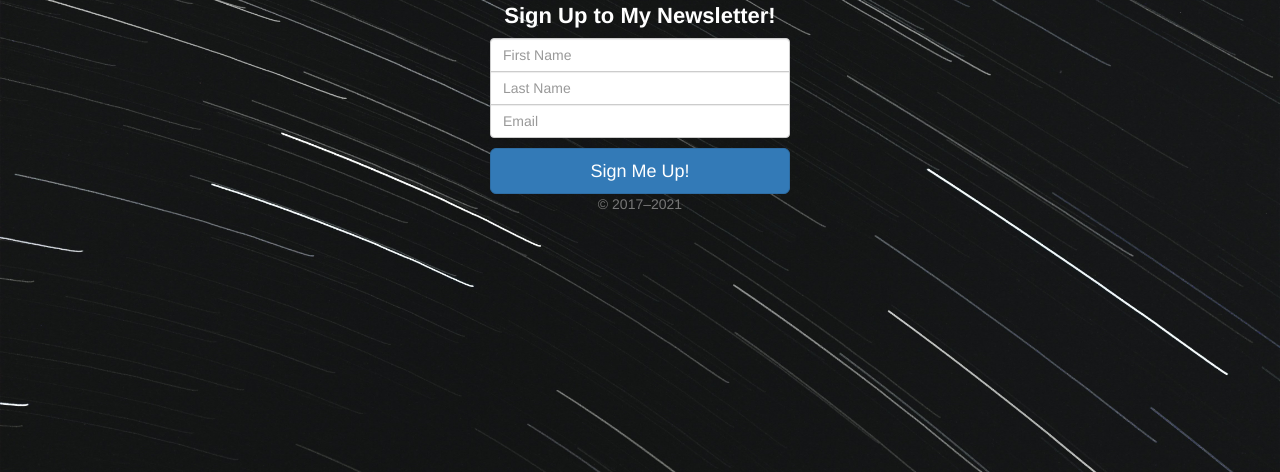
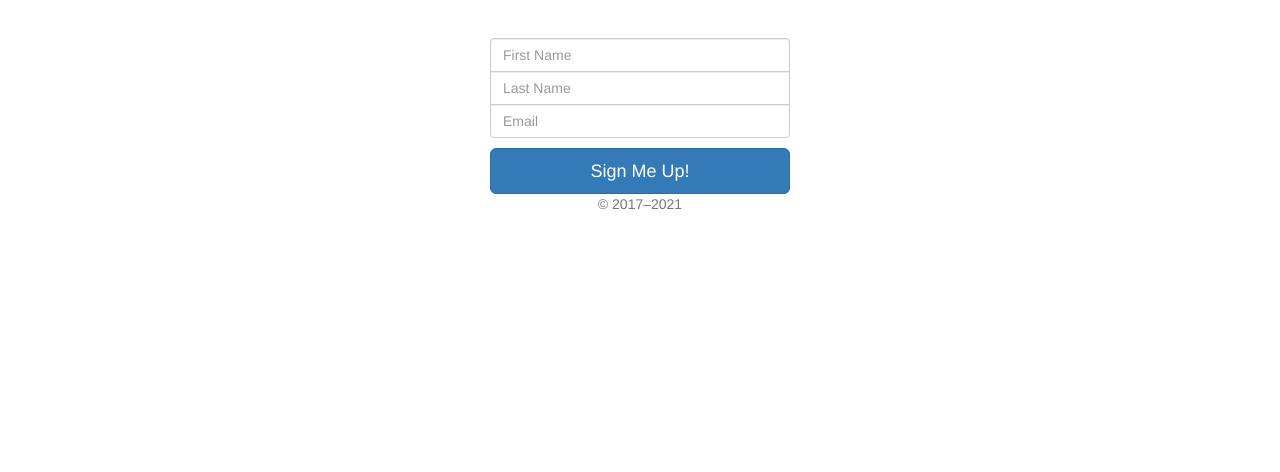
Before and after one commit to abhisheksahani-nova/Newsletter-SignUp, a website: page signup.html in a window 1280 px wide. Shown: the part 328-800 px from the top of the page. Drawn offline with nearby package versions, Linux system fonts and the light colour scheme.

Commit message:
Background img

```diff
--- a/public/css/styles.css
+++ b/public/css/styles.css
@@ -7,9 +7,7 @@ body {
 body {
   display: flex;
   align-items: center;
-  background-image: url("../images/bg2.jpg");
-  background-size: cover ;
-  background-repeat: no-repeat ;
+
 
 }
 
```
Also changed, not shown: public/images/bg1.jpg (deleted), public/images/bg2.jpg (deleted).
